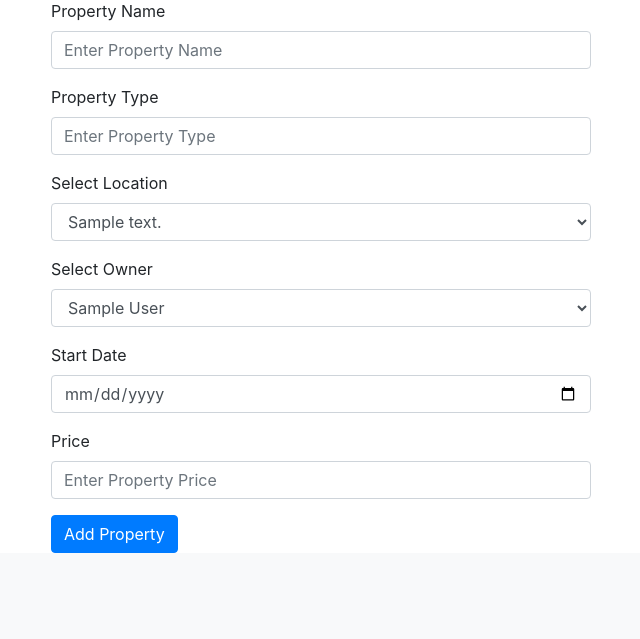
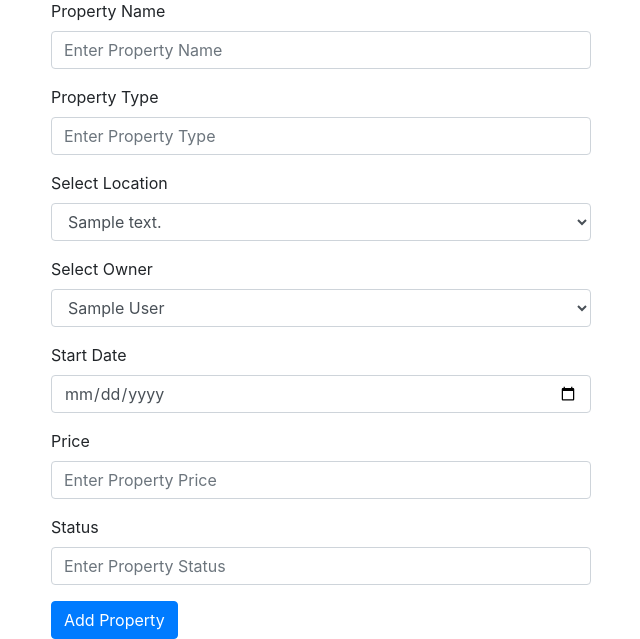
Before and after one commit to SumitSitlani/cloud_python, a Django app: page /properties/ in a window 1280 px wide. Shown: the part 335-974 px from the top of the page, without its empty margins (34-674 px from the left). Before the commit the page ends 888 px from the top, so only its background shows below. Run offline with Django 4.2, Linux system fonts and the light colour scheme; tables that the repository leaves empty hold one stand-in row (values such as "Sample post"); some libraries are stand-ins or nearby versions.

Commit message:
made changes to admin pages

```diff
--- a/REMS/app/templates/properties.html
+++ b/REMS/app/templates/properties.html
@@ -87,8 +87,8 @@
                         <label for="propertySelect">Select Location</label>
                         <select class="form-control" id="propertySelect" name="propertySelect">
                             <!-- Options populated with available properties -->
-                            {% for p in properties %}
-                            <option value="{{p.location.id}}">{{p.location.street_address}}</option>
+                            {% for l in location %}
+                            <option value="{{l.id}}">{{l.street_address}}</option>
                             <!-- Add more options dynamically from backend -->
                             {% endfor %}
                         </select>
@@ -97,8 +97,8 @@
                         <label for="ownerSelect">Select Owner</label>
                         <select class="form-control" id="ownerSelect" name="ownerSelect">
                             <!-- Options populated with available properties -->
-                            {% for p in properties %}
-                            <option value="{{p.owner.id}}">{{p.owner.first_name}} {{p.owner.last_name}}</option>
+                            {% for o in owner %}
+                            <option value="{{o.id}}">{{o.first_name}} {{o.last_name}}</option>
                             <!-- Add more options dynamically from backend -->
                             {% endfor %}
                         </select>
@@ -110,6 +110,10 @@
                     <div class="form-group">
                         <label for="propertyPrice">Price</label>
                         <input type="text" class="form-control" id="propertyPrice" name="propertyPrice" placeholder="Enter Property Price">
+                    </div>
+                    <div class="form-group">
+                        <label for="propertyStatus">Status</label>
+                        <input type="text" class="form-control" id="propertyStatus" name="propertyStatus" placeholder="Enter Property Status">
                     </div>
                     <!-- Add more fields as per the initial information -->
                     <button type="submit" class="btn btn-primary">Add Property</button>
--- a/REMS/app/views.py
+++ b/REMS/app/views.py
@@ -4,32 +4,32 @@ from .models import Property,Location,Owner,Agent # Import your Property model
 
 def create_property(request):
     properties = Property.objects.select_related("owner","location").all()
-    #location = Location.objects.all()
-    #owner = Owner.objects.all()
+    location = Location.objects.all()
+    owner = Owner.objects.all()
     if request.method == 'POST':
         # Retrieve data from the POST request
         property_name = request.POST.get('propertyName')
         property_type = request.POST.get('propertyType')
         price = request.POST.get('propertyPrice')
         start_date = request.POST.get('StartDate')
-        #status = request.POST.get('status')
+        status = request.POST.get('propertyStatus')
         location_id = request.POST.get('propertySelect')  # Assuming location_id is submitted in the form
         owner_id = request.POST.get('ownerSelect')  # Assuming owner_id is submitted in the form
-        print(property_name,property_type,price,start_date,location_id,owner_id)
+        print(property_name,property_type,price,start_date,owner_id)
+        print(location_id, status)
         # Create a new Property object
         new_property = Property.objects.create(
             property_name=property_name,
             property_type=property_type,
             price=price,
             start_date=start_date,
-            #status=status,
+            status=status,
             location_id=location_id,  # Assign the location ID
             owner_id=owner_id  # Assign the owner ID
-            # Add other fields as needed
         )
 
         # Save the new property
-        #new_property.save()
+        new_property.save()
 
 
         # Redirect to the properties page or any other appropriate page
@@ -37,7 +37,7 @@ def create_property(request):
 
     else:
         # Handle GET request or render a form to create properties
-        return render(request, 'properties.html', {'properties': properties,}) #'location': location, 'owner':owner})  # Render a form for creating properties
+        return render(request, 'properties.html', {'properties': properties,'location': location, 'owner':owner})  # Render a form for creating properties
 
 def agnets(request):
     agnets = Agent.objects.all()
```
Also changed, not shown: REMS/app/migrations/0001_initial.py.
